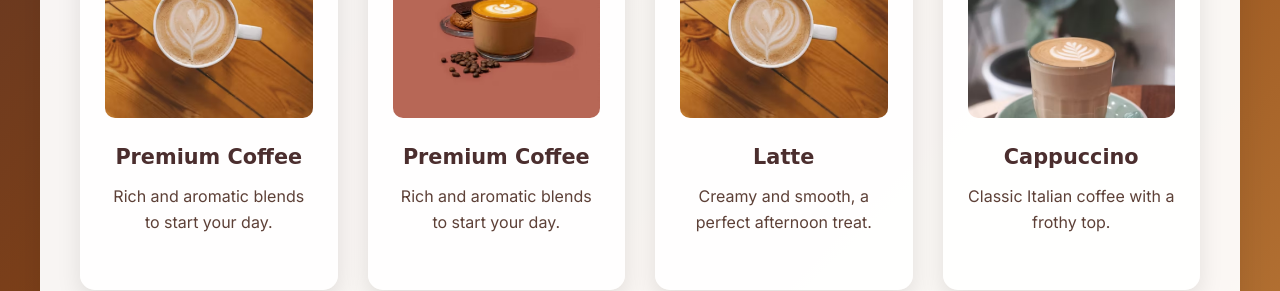
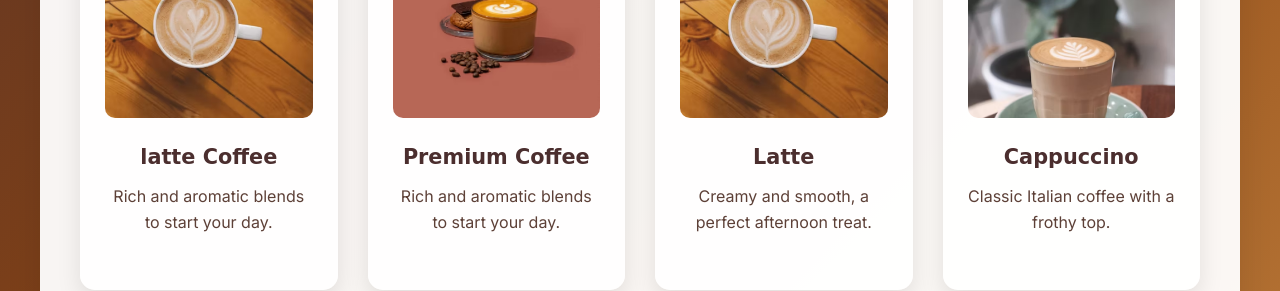
Before and after one commit to Omar-gamal188/Cafe_menu, a website: page html/coffee.html in a window 1280 px wide. Shown: the part 763-1054 px from the top of the page. Drawn offline with Linux system fonts and the light colour scheme; a web font is replaced by a local one.

```diff
--- a/html/coffee.html
+++ b/html/coffee.html
@@ -26,8 +26,8 @@
         <p>Explore a range of premium coffees for every taste.</p>
         <div class="menu-grid">
             <div class="coffee-item">
-                <img src="../image/Latte.avif" alt="Premium Coffee">
-                <h3>Premium Coffee</h3>
+                <img src="../image/Latte.avif" alt="latte Coffee">
+                <h3>latte Coffee</h3>
                 <p>Rich and aromatic blends to start your day.</p>
             </div>
               <div class="coffee-item">
```
